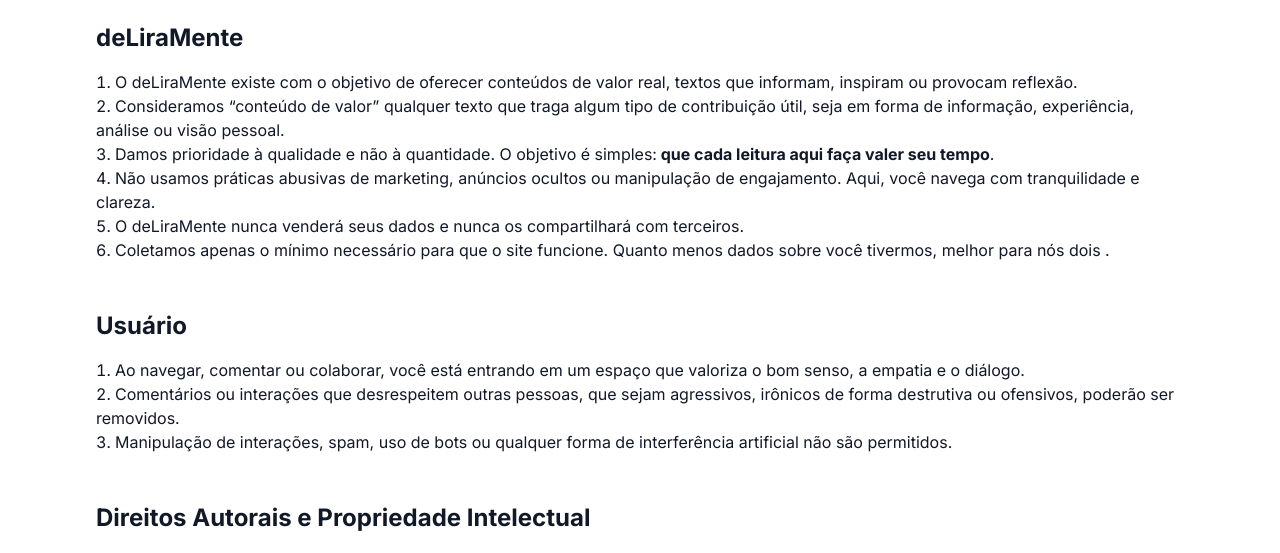
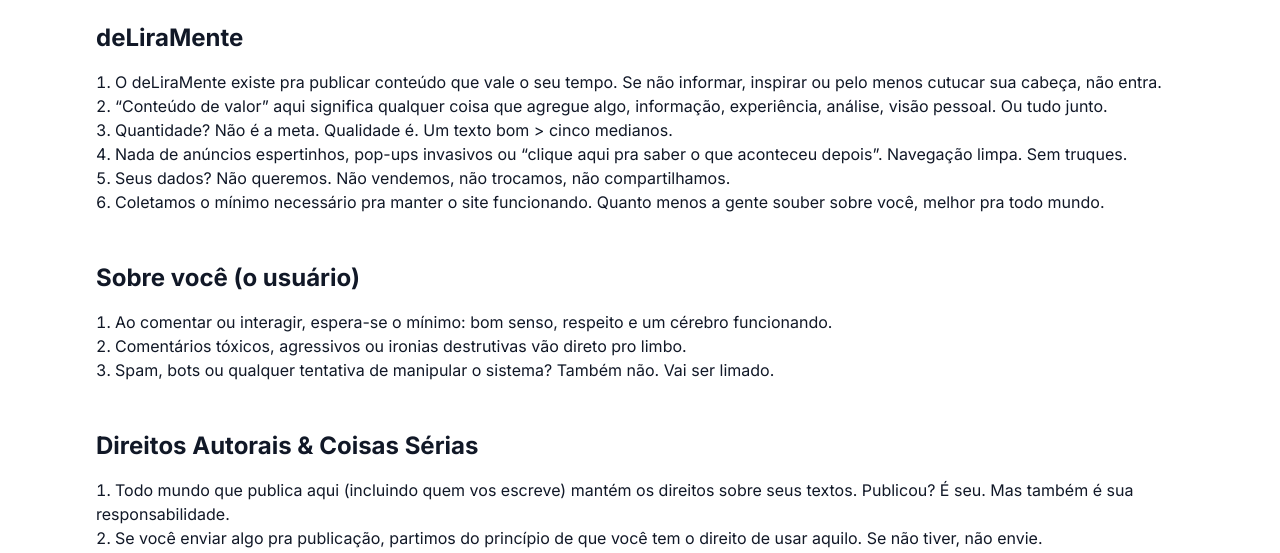
Before and after one commit to Danielalveslira/wellingtonpost, a Next.js app: page /termos-de-uso in a window 1280 px wide. Shown: the part 238-791 px from the top of the page. Built offline with nearby package versions, Linux system fonts and the light colour scheme.

Commit message:
pagina FAQ e termos de uso melhorada

```diff
--- a/src/app/faq/page.tsx
+++ b/src/app/faq/page.tsx
@@ -12,8 +12,8 @@
           </p>
         </header>
 
-        <div className="space-y-12">
-          <section>
+        <div>
+          <section className="space-y-3">
             <h2 className="text-2xl font-bold text-gray-900 dark:text-white mb-4">
               Esse site é um blog? Ou é um site de verdade?
             </h2>
--- a/src/app/termos-de-uso/page.tsx
+++ b/src/app/termos-de-uso/page.tsx
@@ -19,83 +19,77 @@
             </h2>
             <ol className="list-decimal list-inside">
               <li>
-                O deLiraMente existe com o objetivo de oferecer conteúdos de
-                valor real, textos que informam, inspiram ou provocam reflexão.
+                O deLiraMente existe pra publicar conteúdo que vale o seu tempo.
+                Se não informar, inspirar ou pelo menos cutucar sua cabeça, não
+                entra.
               </li>
               <li>
-                Consideramos “conteúdo de valor” qualquer texto que traga algum
-                tipo de contribuição útil, seja em forma de informação,
-                experiência, análise ou visão pessoal.
+                “Conteúdo de valor” aqui significa qualquer coisa que agregue
+                algo, informação, experiência, análise, visão pessoal. Ou tudo
+                junto.
               </li>
               <li>
-                Damos prioridade à qualidade e não à quantidade. O objetivo é
-                simples:
-                <strong> que cada leitura aqui faça valer seu tempo</strong>.
+                Quantidade? Não é a meta. Qualidade é. Um texto bom &#62; cinco
+                medianos.
               </li>
               <li>
-                Não usamos práticas abusivas de marketing, anúncios ocultos ou
-                manipulação de engajamento. Aqui, você navega com tranquilidade
-                e clareza.
+                Nada de anúncios espertinhos, pop-ups invasivos ou “clique aqui
+                pra saber o que aconteceu depois”. Navegação limpa. Sem truques.
               </li>
               <li>
-                O deLiraMente nunca venderá seus dados e nunca os compartilhará
-                com terceiros.
+                Seus dados? Não queremos. Não vendemos, não trocamos, não
+                compartilhamos.
               </li>
               <li>
-                Coletamos apenas o mínimo necessário para que o site funcione.
-                Quanto menos dados sobre você tivermos, melhor para nós dois .
+                Coletamos o mínimo necessário pra manter o site funcionando.
+                Quanto menos a gente souber sobre você, melhor pra todo mundo.
               </li>
             </ol>
           </section>
 
           <section>
             <h2 className="text-2xl font-bold text-gray-900 dark:text-white mb-4">
-              Usuário
+              Sobre você &#40;o usuário&#41;
             </h2>
 
             <ol className="list-decimal list-inside">
               <li>
-                Ao navegar, comentar ou colaborar, você está entrando em um
-                espaço que valoriza o bom senso, a empatia e o diálogo.
+                Ao comentar ou interagir, espera-se o mínimo: bom senso,
+                respeito e um cérebro funcionando.
               </li>
               <li>
-                Comentários ou interações que desrespeitem outras pessoas, que
-                sejam agressivos, irônicos de forma destrutiva ou ofensivos,
-                poderão ser removidos.
+                Comentários tóxicos, agressivos ou ironias destrutivas vão
+                direto pro limbo.
               </li>
               <li>
-                Manipulação de interações, spam, uso de bots ou qualquer forma
-                de interferência artificial não são permitidos.
+                Spam, bots ou qualquer tentativa de manipular o sistema? Também
+                não. Vai ser limado.
               </li>
             </ol>
           </section>
 
           <section>
             <h2 className="text-2xl font-bold text-gray-900 dark:text-white mb-4">
-              Direitos Autorais e Propriedade Intelectual
+              Direitos Autorais & Coisas Sérias
             </h2>
 
             <ol className="list-decimal list-inside">
               <li>
-                Os autores que publicam no deLiraMente, sejam eles o titular do
-                blog ou colaboradores convidados, mantêm os direitos autorais
-                sobre seus textos e são responsáveis pelo conteúdo que
-                compartilham.
+                Todo mundo que publica aqui &#40;incluindo quem vos escreve&#41;
+                mantém os direitos sobre seus textos. Publicou? É seu. Mas
+                também é sua responsabilidade.
               </li>
               <li>
-                Ao submeter qualquer material para publicação, o autor declara
-                possuir os direitos sobre o conteúdo ou garantir que seu uso
-                está de acordo com exceções legais, como o &quot;uso justo&quot;
-                &#40;Fair Use&#41; previsto na legislação aplicável.
+                Se você enviar algo pra publicação, partimos do princípio de que
+                você tem o direito de usar aquilo. Se não tiver, não envie.
               </li>
               <li>
-                O domínio <b>deLiraMente.com.br</b> e a identidade visual do
-                blog são propriedades intelectuais do responsável pelo site.
+                O domínio, identidade visual e toda a carinha do deLiraMente são
+                propriedade do responsável pelo site. Não copie. Cria a sua.
               </li>
               <li>
-                A estrutura técnica utilizada para hospedar e manter o blog pode
-                incluir recursos de código aberto, respeitando sempre as
-                licenças dos projetos utilizados.
+                A infraestrutura pode usar código aberto, sempre respeitando as
+                licenças dos projetos. Open source é amor.
               </li>
             </ol>
           </section>
```
